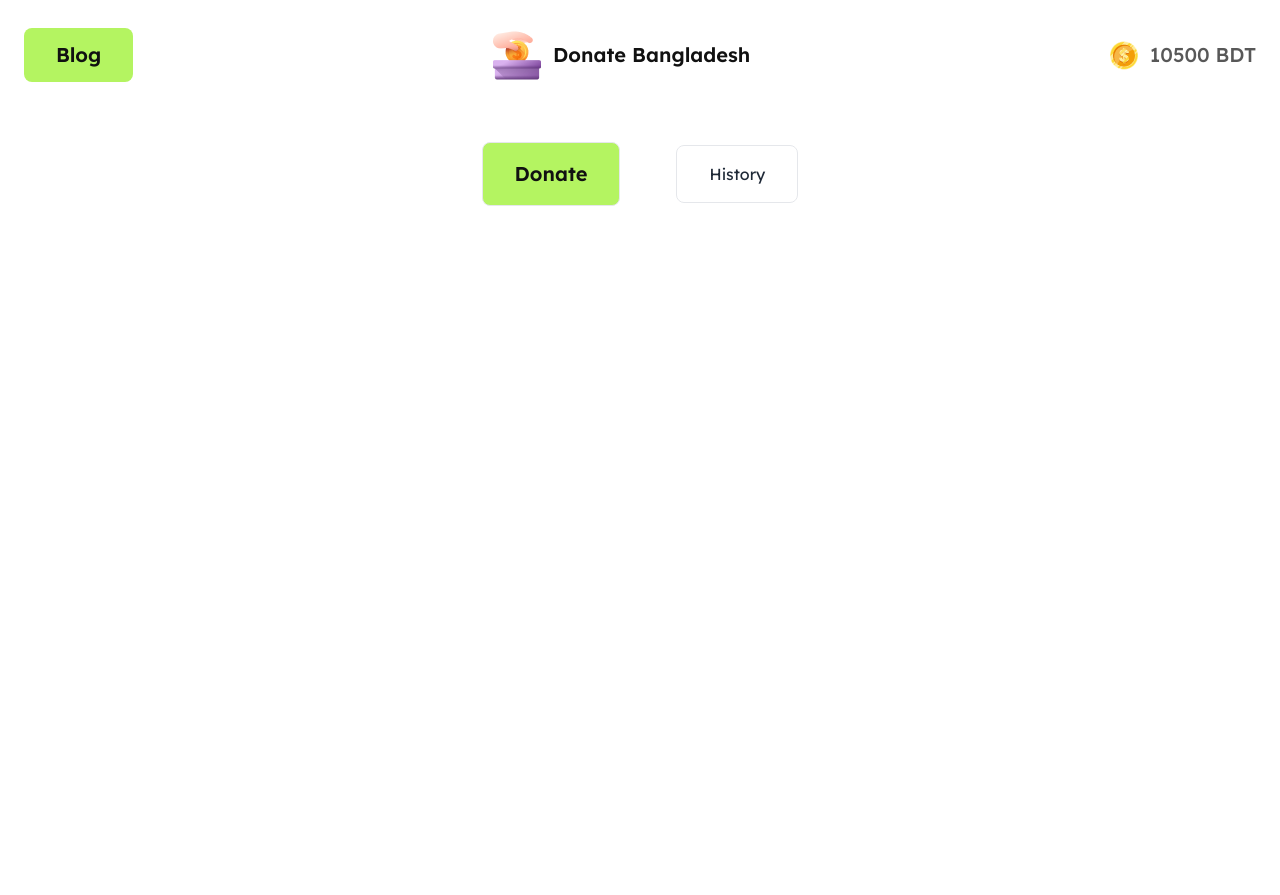
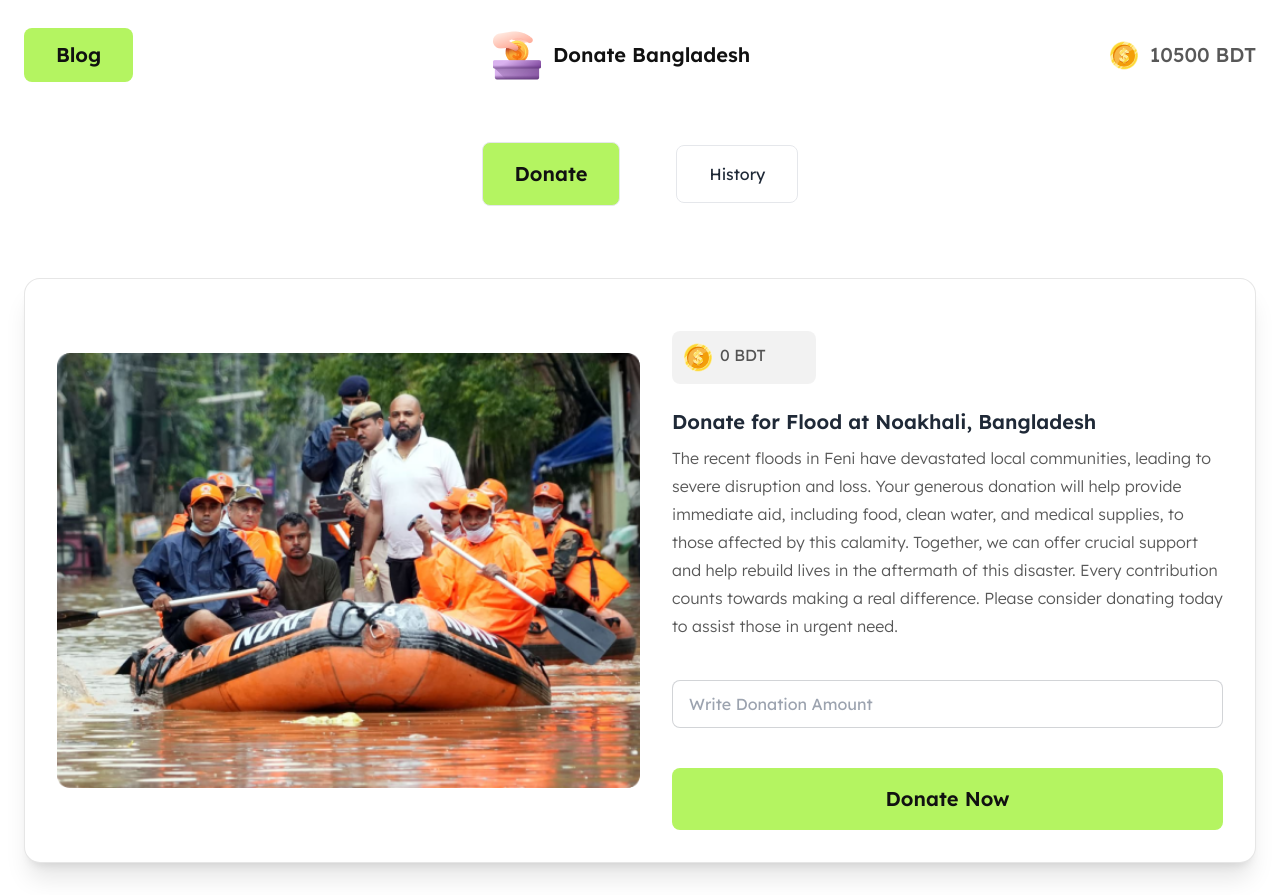
Before and after one commit to nimourhossain/Assingment-5, a plain HTML site: page index.html in a window 1280 px wide. Before the commit the page ends 800 px from the top, so only its background shows below. Drawn offline with nearby package versions, Linux system fonts and the light colour scheme.

Commit message:
After Finshed Card-1 Section

```diff
--- a/index.html
+++ b/index.html
@@ -44,6 +44,12 @@
             .nav-bg{
                 background-color: rgba(249, 247, 243, 0.137);
             }
+            .card-style{
+                box-sizing: border-box;
+                border: 1px solid rgba(17, 17, 17, 0.1);
+                border-radius: 16px;
+                background: rgb(255, 255, 255);
+            }
         </style>
 </head>
 <body class="lexend-font">
@@ -80,5 +86,55 @@
 
     </header>
 
+    <main class="container px-6  mx-auto overflow-hidden">
+
+        <section id="donate-section" class>
+
+            <div
+                    class="card lg:card-side shadow-xl p-8 card-style mb-8">
+                    <figure class="lg:w-2/4">
+                        <img class="w-full h-auto"
+                            src="./assets/noakhali.png"
+                            alt="the flood in Noakhli" />
+                    </figure>
+                    <div class="card-body p-0 md:pl-8 lg:w-2/4">
+                        <div
+                            class="flex justify-center space-x-2 w-36 rounded-lg p-3 bg-[#1111110D] mb-4 mt-8 lg:mt-5">
+                            <img src="./assets/coin.png" alt>
+                            <p class="text-gray"><span
+                                    id="donate-result-show-noakhli">0</span>
+                                BDT</p>
+                        </div>
+                        <h2 id="noakhaliTitle" class="card-title">Donate for
+                            Flood at Noakhali, Bangladesh</h2>
+                        <p class="text-gray font-light leading-7"> The recent
+                            floods in Feni have devastated local communities,
+                            leading to severe disruption and loss. Your generous
+                            donation will help provide immediate aid, including
+                            food, clean water, and medical supplies, to those
+                            affected by this calamity. Together, we can offer
+                            crucial support and help rebuild lives in the
+                            aftermath of this disaster. Every contribution
+                            counts towards making a real difference. Please
+                            consider donating today to assist those in urgent
+                            need.</p>
+                        <div class="my-8">
+                            <input type="text" id="input-noakhali"
+                                placeholder="Write Donation Amount"
+                                class="input input-bordered w-full " />
+                        </div>
+                        <div class="card-actions justify-center">
+                            <button
+                                id="donate-btn-noakhali"
+                                class="w-full btn-color px-8 py-4">Donate
+                                Now</button>
+                        </div>
+                    </div>
+                </div>
+
+        </section>
+
+    </main>
+
 </body>
 </html>
```
